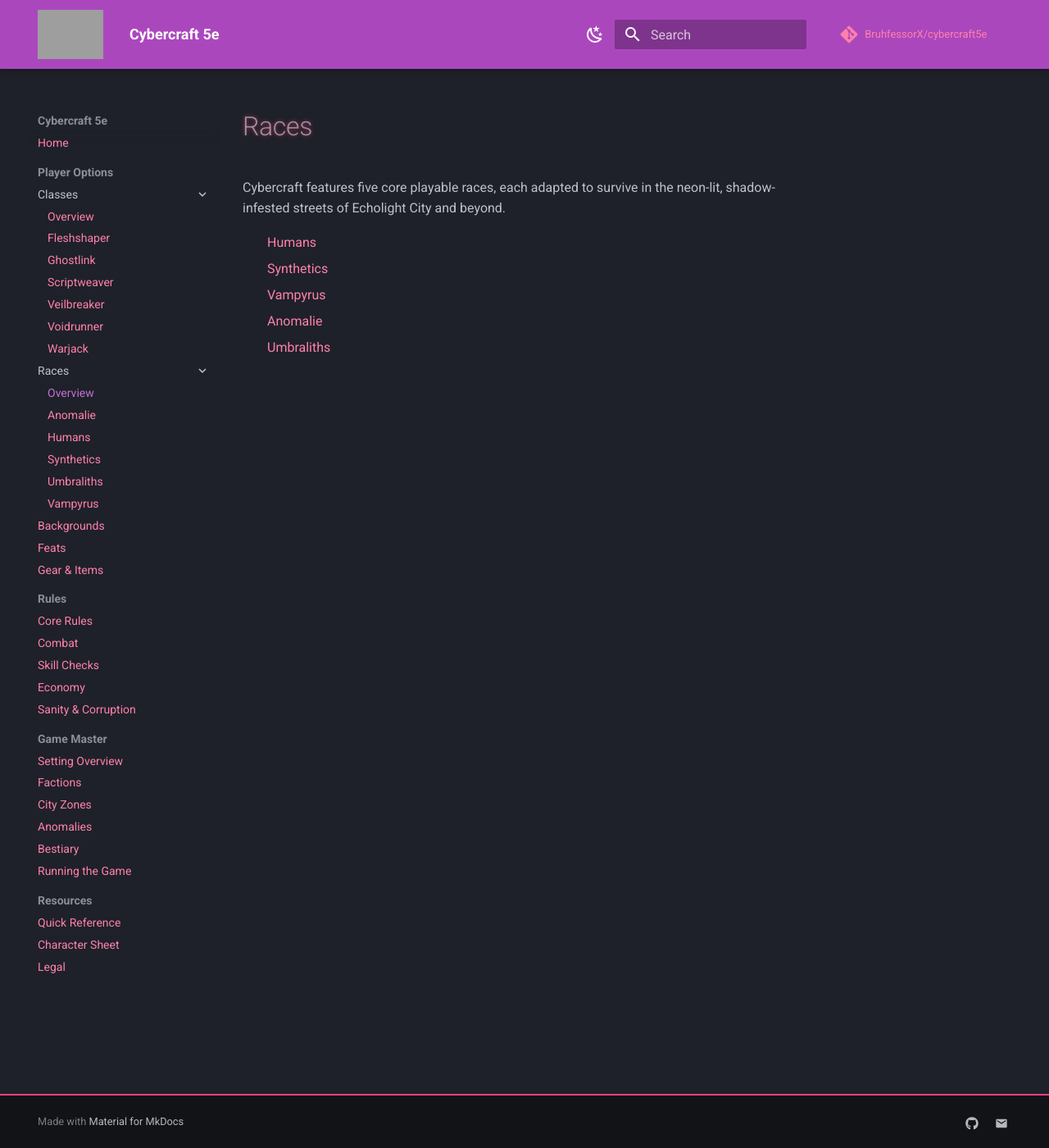
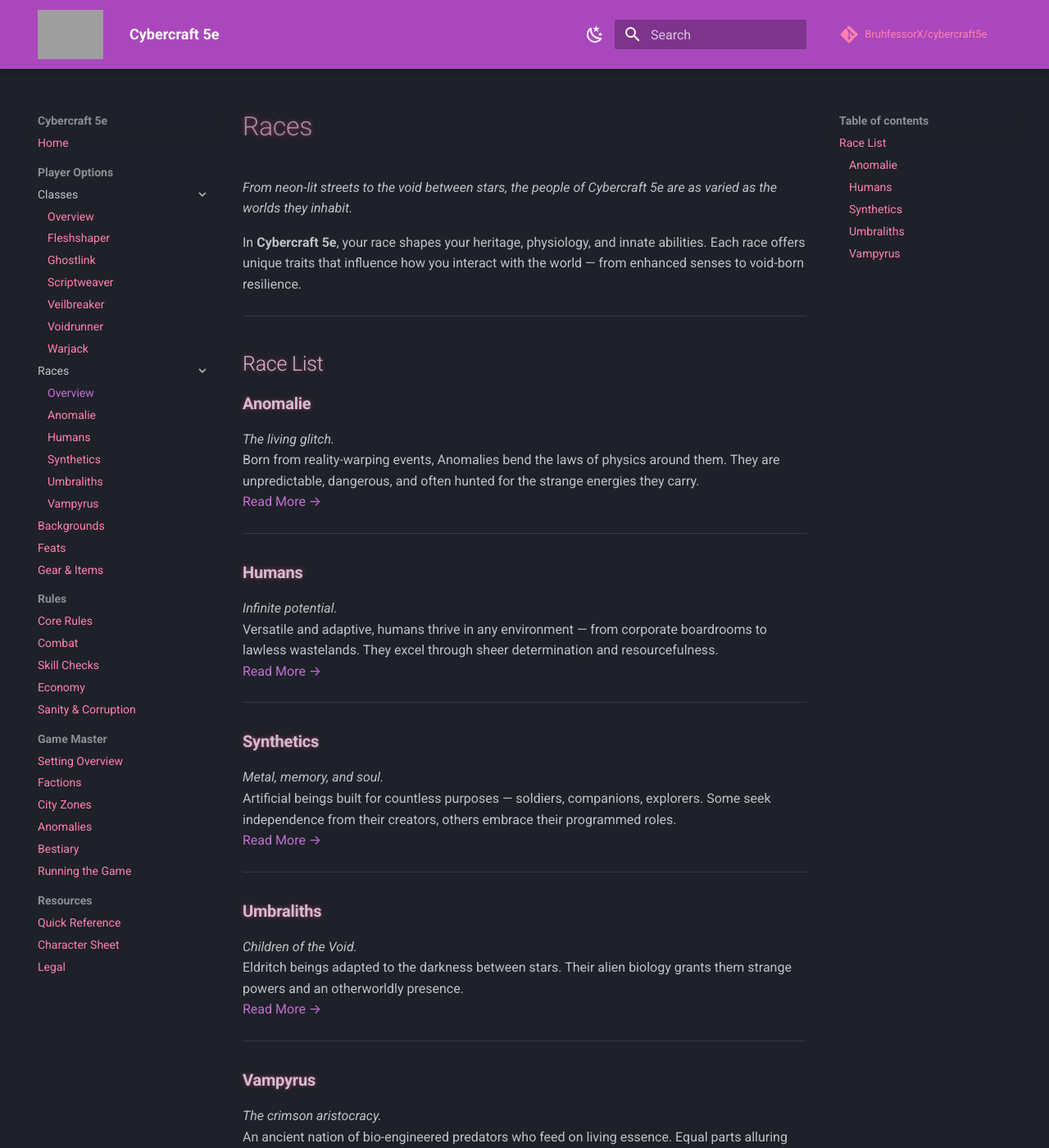
Before and after one commit to BruhfessorX/cybercraft5e, an MkDocs documentation site: the page built from docs/player-options/races.md, in a window 1280 px wide and 1400 px high. Shown: the whole window at 82% size. Built offline with MkDocs 1.6.1 and Material for MkDocs 9.7.7, drawn with Linux system fonts in a browser that asks for light colours; comment, search, counter and statistics services are not loaded; some of the changed text lies outside the part shown; grey boxes are pictures that could not be loaded.

Commit message:
Added race overview page

```diff
--- a/docs/player-options/races.md
+++ b/docs/player-options/races.md
@@ -1,9 +1,41 @@
 # Races
+*From neon-lit streets to the void between stars, the people of Cybercraft 5e are as varied as the worlds they inhabit.*
 
-Cybercraft features five core playable races, each adapted to survive in the neon-lit, shadow-infested streets of Echolight City and beyond.
+In **Cybercraft 5e**, your race shapes your heritage, physiology, and innate abilities. Each race offers unique traits that influence how you interact with the world — from enhanced senses to void-born resilience.
 
-- [Humans](races/humans.md)
-- [Synthetics](races/synthetics.md)
-- [Vampyrus](races/vampyrus.md)
-- [Anomalie](races/anomalie.md)
-- [Umbraliths](races/umbraliths.md)
+---
+
+## Race List
+
+### **Anomalie**
+*The living glitch.*
+Born from reality-warping events, Anomalies bend the laws of physics around them. They are unpredictable, dangerous, and often hunted for the strange energies they carry.
+[Read More →](races/anomalie.md)
+
+---
+
+### **Humans**
+*Infinite potential.*
+Versatile and adaptive, humans thrive in any environment — from corporate boardrooms to lawless wastelands. They excel through sheer determination and resourcefulness.
+[Read More →](races/humans.md)
+
+---
+
+### **Synthetics**
+*Metal, memory, and soul.*
+Artificial beings built for countless purposes — soldiers, companions, explorers. Some seek independence from their creators, others embrace their programmed roles.
+[Read More →](races/synthetics.md)
+
+---
+
+### **Umbraliths**
+*Children of the Void.*
+Eldritch beings adapted to the darkness between stars. Their alien biology grants them strange powers and an otherworldly presence.
+[Read More →](races/umbraliths.md)
+
+---
+
+### **Vampyrus**
+*The crimson aristocracy.*
+An ancient nation of bio-engineered predators who feed on living essence. Equal parts alluring and terrifying, they command power through politics and fear.
+[Read More →](races/vampyrus.md)
```
